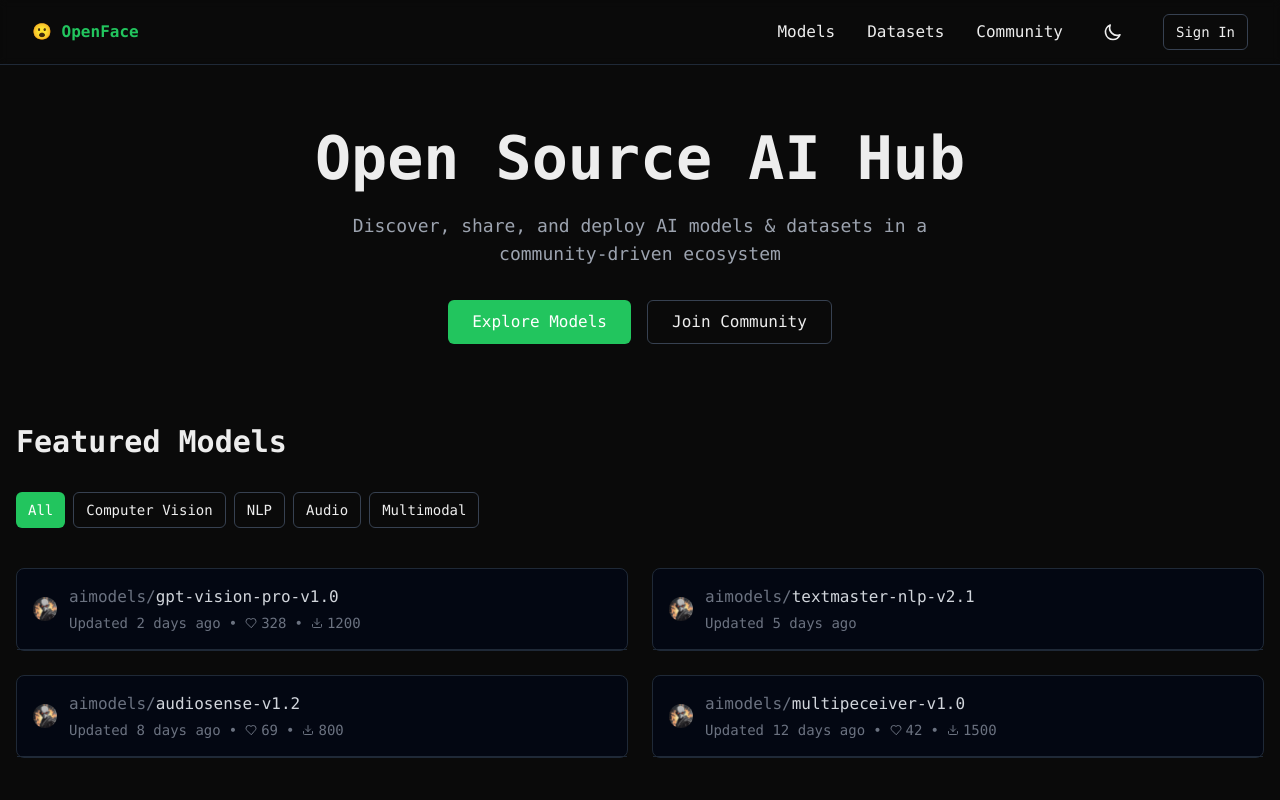
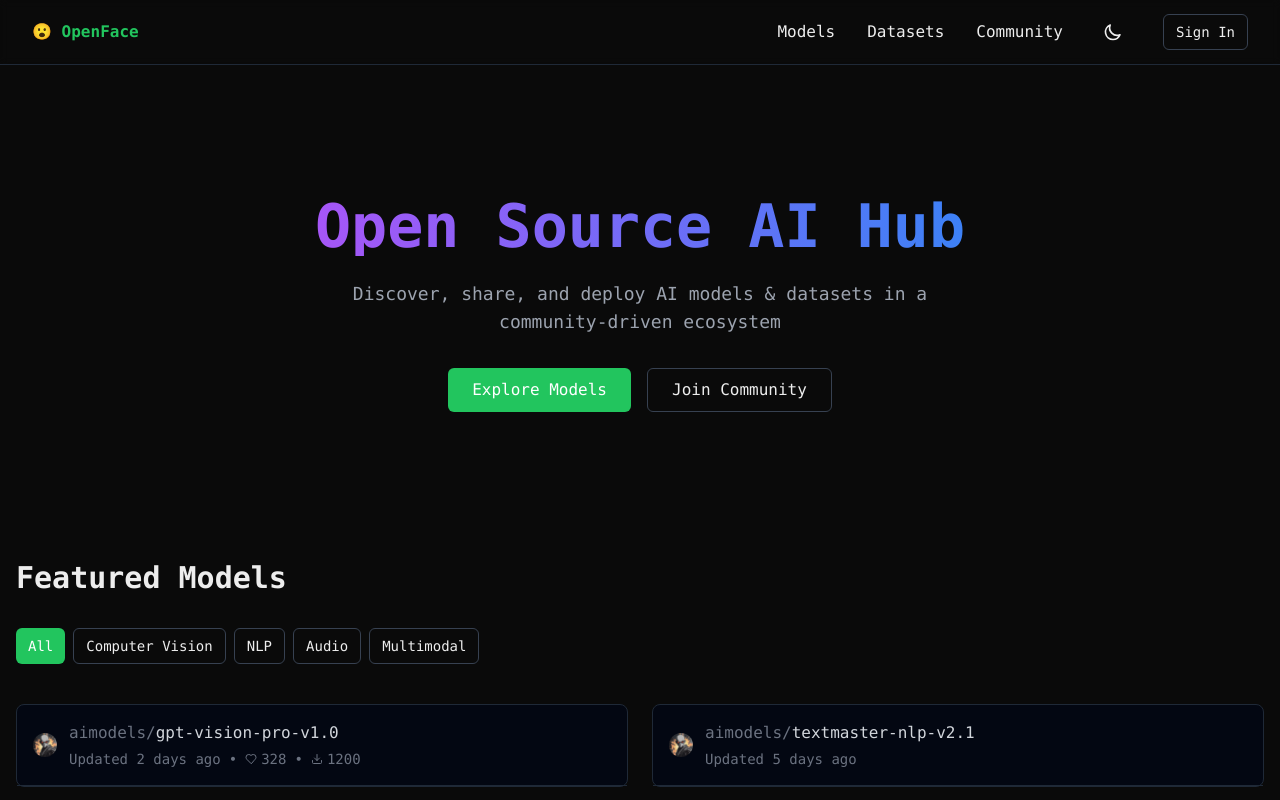
Before and after one commit to openface-ai/platform, a Next.js app: page / in a window 1280 px wide. Shown: the top 800 px of the page. Built offline with nearby package versions, Linux system fonts and the light colour scheme.

Commit message:
Update Hero.tsx

```diff
--- a/app/components/home/Hero.tsx
+++ b/app/components/home/Hero.tsx
@@ -1,17 +1,13 @@
+
+  // components/Hero.tsx
   import Button from '../ui/Button';
+
 
   export default function Hero() {
     return (
-    <section className="pt-28 md:pt-32 px-4 text-center">
-    {/*
-      <pre className="text-green-500 text-[0.6rem] md:text-xs mb-6 whitespace-pre overflow-x-auto">
-        {`____ ______   ____   _____/ ____\\____    ____  ____
-/  _ \\\\____ \\_/ __ \\/    \\   __\\ / __ \\ _/ ___\\/ __ \\
-(  <_> )  |_> >  ___/|   |  \\  |  / __ \\ \\  \\__\\  ___/
-\\____/|   __/ \\___  >___|  /__|  (____  /\\___  >___  >
-    |__|        \\/     \\/           \\/     \\/    \\/`}
-      </pre> */}
-      <h1 className="text-4xl md:text-6xl font-bold mb-6">
+      <section className="relative pt-28 md:pt-32 px-4 text-center min-h-[60vh] flex flex-col items-center justify-center">
+        <div className="relative z-10">
+          <h1 className="text-4xl md:text-6xl font-bold mb-6 bg-clip-text text-transparent bg-gradient-to-r from-purple-500 to-blue-500">
             Open Source AI Hub
           </h1>
           <p className="text-gray-400 max-w-2xl mx-auto text-lg mb-8">
@@ -21,6 +17,7 @@ export default function Hero() {
             <Button size="lg">Explore Models</Button>
             <Button variant="outline" size="lg">Join Community</Button>
           </div>
+        </div>
       </section>
     );
   }
```
Lines whose indentation alone changed are shown as unchanged.
